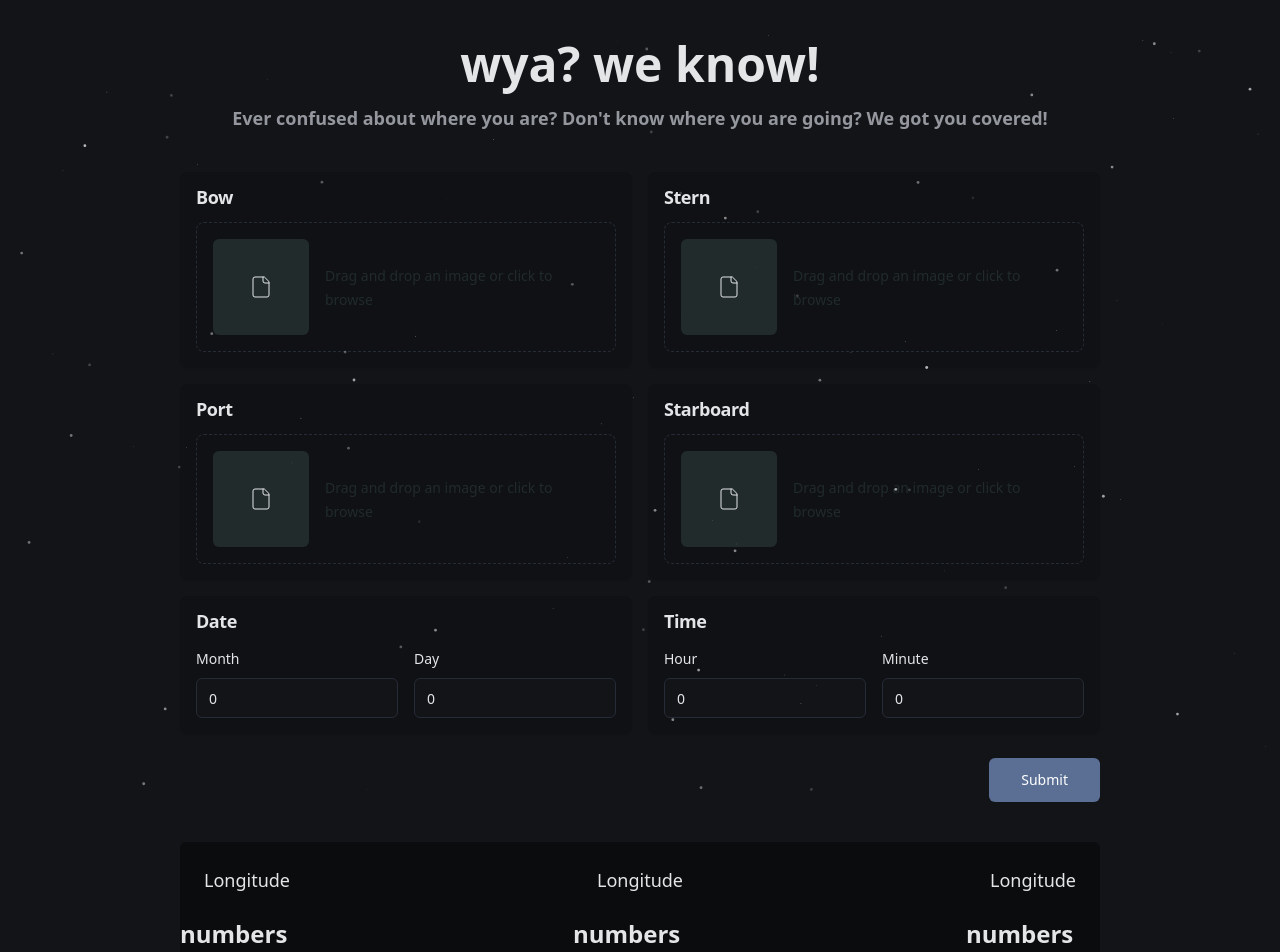
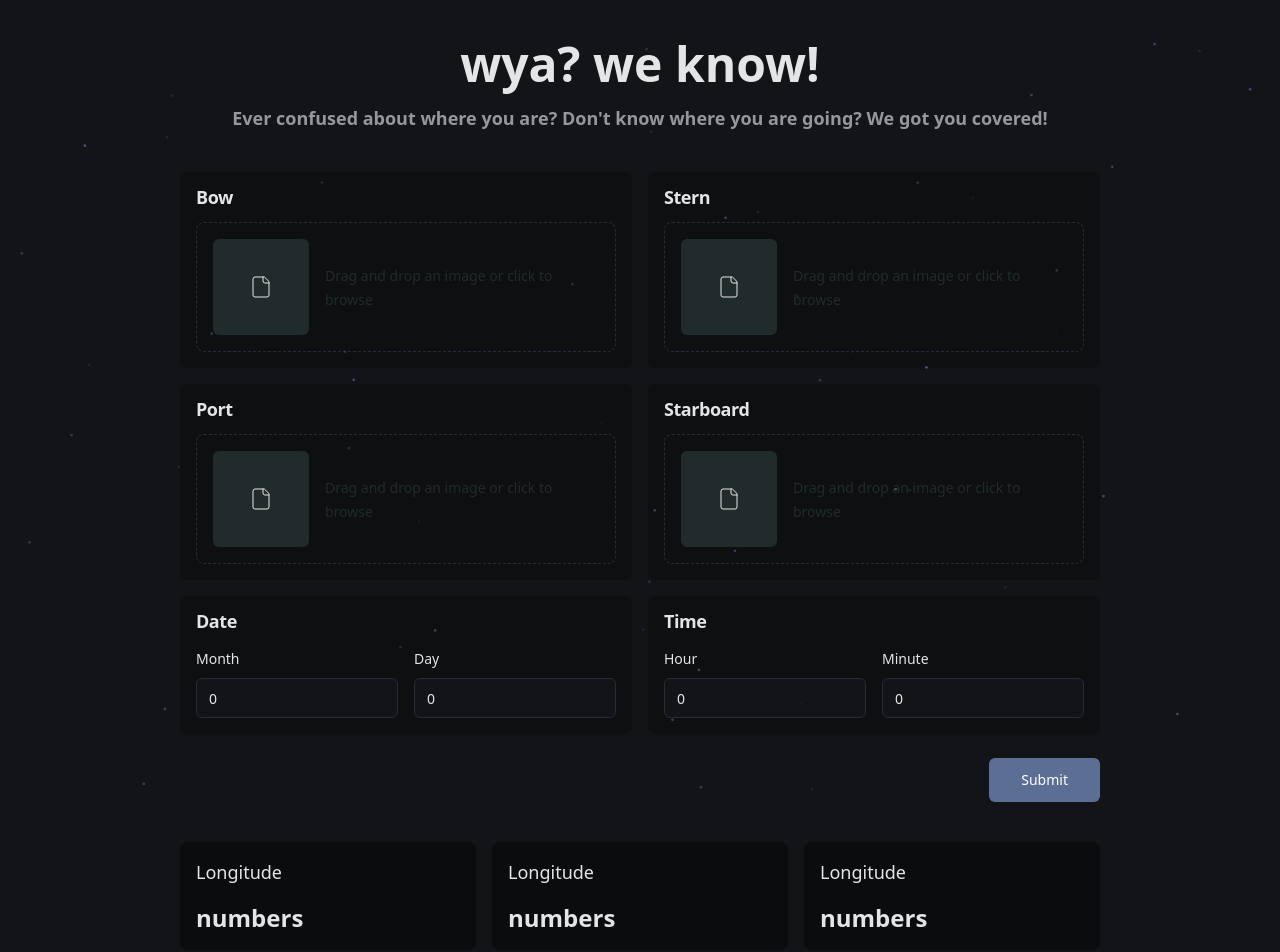
Before and after one commit to Blindingtoast/cengc24, a React (Create React App) app in the folder frontend/: page / in a window 1280 px wide. Shown: the top 952 px of the page. Built offline with nearby package versions, Linux system fonts and the light colour scheme.

Commit message:
ui updated

```diff
--- a/frontend/src/App.js
+++ b/frontend/src/App.js
@@ -8,6 +8,7 @@ import {
   Card,
   CardContent,
   CardFooter,
+  CardHeader,
   CardTitle,
 } from "./components/ui/card";
 
@@ -71,8 +72,11 @@ function App() {
   const [hour, setHour] = useState('0');
   const [minute, setMinute] = useState('0');
 
-  const daysInMonth = [31, 29, 31, 30, 31, 30, 31, 31, 30, 31, 30, 31];
-  const [color, setColor] = useState("#ffffff");
+  const [resuts, setResults] = useState({
+    longitude: null,
+    latitude: null,
+    altitude: null,
+  });
 
   const handleFileChange = (position) => (event) => {
     const file = event.target.files[0];
@@ -91,6 +95,7 @@ function App() {
   };
 
   const handleDayChange = (e) => {
+    const daysInMonth = [31, 29, 31, 30, 31, 30, 31, 31, 30, 31, 30, 31];
     const value = e.target.value;
     if (value === '' || (Number(value) >= 1 && Number(value) <= (daysInMonth[month] || 31))) {
       setDay(value);
@@ -114,6 +119,8 @@ function App() {
   const handleSubmit = (event) => {
     event.preventDefault();
     console.log("Submitted Images:", images);
+
+
   };
 
   return (
@@ -122,7 +129,7 @@ function App() {
         className="absolute inset-0"
         quantity={100}
         ease={80}
-        color={color}
+        color="#5b6f95"
         refresh
       />
       <div className="text-5xl font-bold mt-10 mb-4 text-center">wya? we know!</div>
@@ -233,34 +240,38 @@ function App() {
         </div>
       </form>
 
-      <div className="w-full h-36 px-10 rounded-md">
-        <div className="w-full h-full bg-popover rounded-md flex justify-between">
-          <div>
-            <div className="text-lg p-6">
+      <div className="w-full px-10 rounded-md">
+        <div className="w-full flex gap-4">
+          <Card className="bg-popover grow">
+            <CardHeader className="text-lg">
               Longitude
-            </div>
+            </CardHeader>
+            <CardContent>
             <div className="text-2xl font-semibold">
               {"numbers"}
             </div>
-          </div>
+            </CardContent>
+          </Card>
 
-          <div>
-            <div className="text-lg p-6">
+          <Card className="bg-popover grow">
+            <CardHeader className="text-lg">
               Longitude
-            </div>
+            </CardHeader>
+            <CardContent>
             <div className="text-2xl font-semibold">
               {"numbers"}
-            </div>
-          </div>
+            </div></CardContent>
+          </Card>
 
-          <div>
-            <div className="text-lg p-6">
+          <Card className="bg-popover grow">
+            <CardHeader className="text-lg">
               Longitude
-            </div>
+            </CardHeader>
+            <CardContent>
             <div className="text-2xl font-semibold">
               {"numbers"}
-            </div>
-          </div>
+            </div></CardContent>
+          </Card>
 
         </div>
       </div>
--- a/frontend/src/index.css
+++ b/frontend/src/index.css
@@ -6,7 +6,7 @@
   :root {
     --background: 219 13% 8%;
   --foreground: 219 5% 90%;
-  --card: 219 13% 7%;
+  --card: 219 13% 6%;
   --card-foreground: 219 5% 90%;
   --popover: 219 13% 5%;
   --popover-foreground: 219 5% 90%;
```
